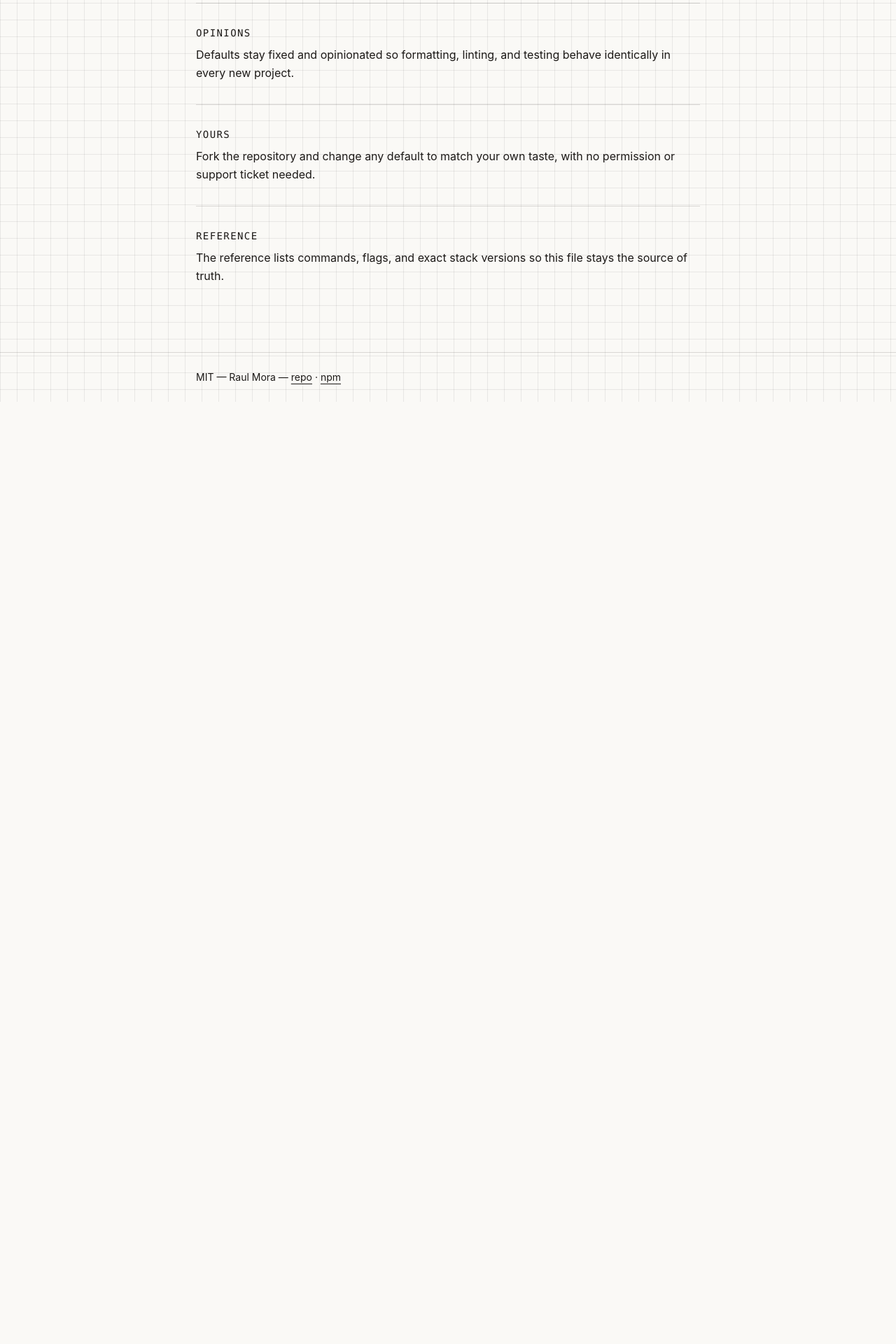
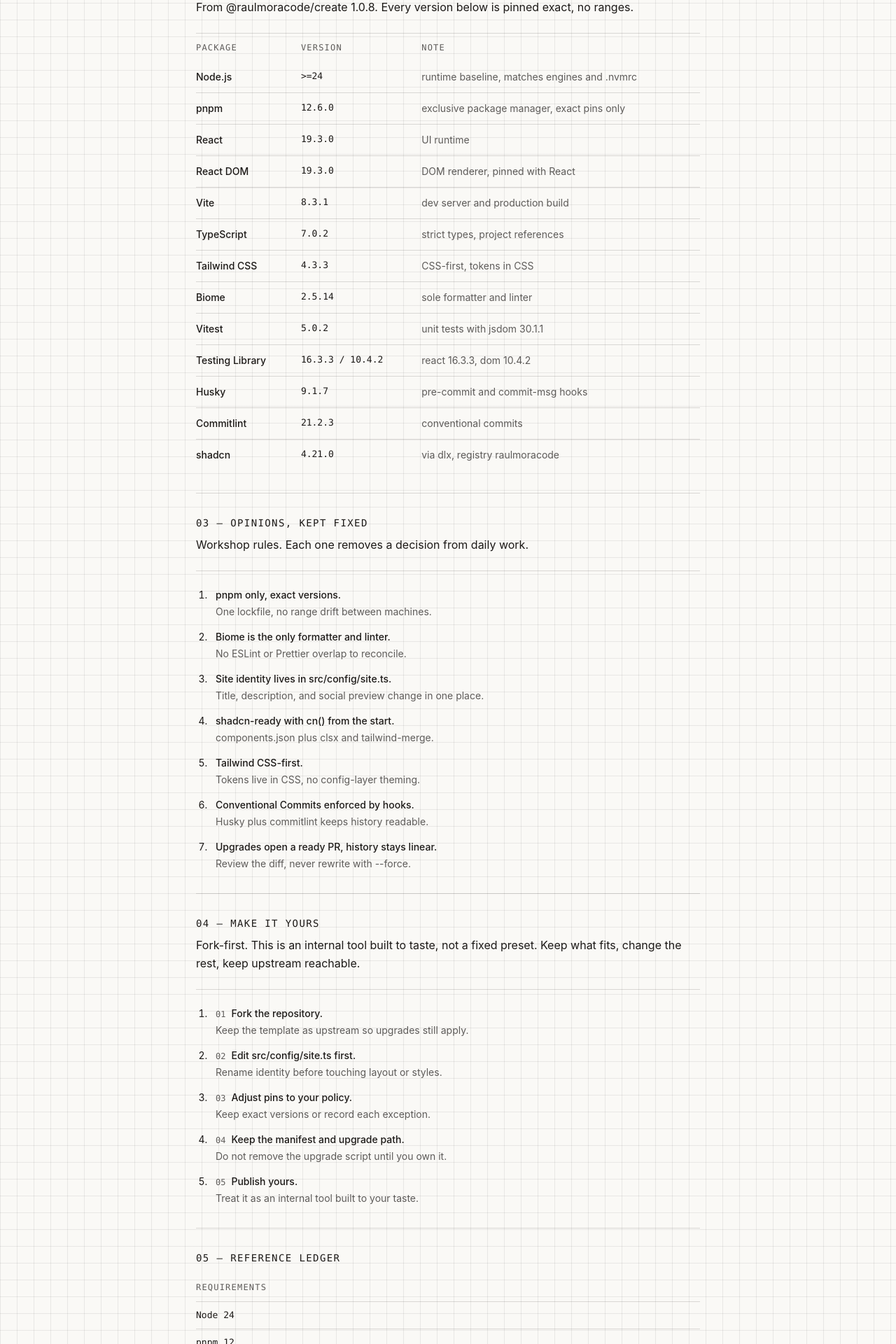
Before and after one commit to raulmoracode/raulmoracode-create-web, a React (Vite) app: page / in a window 1280 px wide. Shown: the part 860-2780 px from the top of the page at 70% size. Before the commit the page ends 1434 px from the top, so only its background shows below. Built offline with nearby package versions, Linux system fonts and the light colour scheme.

Commit message:
feat: add stack ledger opinions fork reference (#3)
Fill dossier with pinned versions and fork guide.

Keep ledger style with no cards or CTAs.

```diff
--- a/src/App.tsx
+++ b/src/App.tsx
@@ -1,7 +1,9 @@
 import { PipelineDrawing } from "./components/pipeline-drawing";
 import { site } from "./config/site";
+import { COMMANDS, FORK_STEPS, OPINIONS, REQUIREMENTS, STACK } from "./content";
 
 const npmUrl = "https://www.npmjs.com/package/@raulmoracode/create";
+const repoUrl = "https://github.com/raulmoracode/raulmoracode-create";
 
 function App() {
   return (
@@ -29,15 +31,22 @@
             An internal tool, kept in the open
           </h1>
           <p className="mt-4 max-w-prose leading-relaxed">
-            This CLI is built to the author&apos;s taste for starting React +
-            Vite and Next.js projects. Anyone can fork it and make their own
-            version. There are no support promises — use it as-is and adapt what
-            you need.
+            @raulmoracode/create scaffolds React + Vite and Next.js projects
+            with Tailwind, shadcn, Biome, and Vitest. It is built to my taste
+            for starting projects the same way every time. Anyone can fork it
+            and shape their own version. No support promises, no roadmap to
+            request from.
+          </p>
+          <p className="mt-3 max-w-prose font-mono text-xs leading-relaxed opacity-70">
+            source: {repoUrl} · this page documents the tool, it does not sell
+            it
           </p>
         </section>
 
         <section id="run" className="border-b border-ink/15 py-8">
-          <h2 className="font-mono text-sm uppercase tracking-widest">Run</h2>
+          <h2 className="font-mono text-sm uppercase tracking-widest">
+            01 — A run, drawn
+          </h2>
           <p className="mt-2 leading-relaxed">
             A run is four stations. The drawing below carries it, so there is no
             paragraph to decode.
@@ -53,40 +62,105 @@
 
         <section id="inside" className="border-b border-ink/15 py-8">
           <h2 className="font-mono text-sm uppercase tracking-widest">
-            Inside
+            02 — What lands in a new project
           </h2>
           <p className="mt-2 leading-relaxed">
-            Each scaffold ships with Tailwind CSS 4.3.3, shadcn, Biome 2.5.14,
-            and Vitest 5.0.2 configured the same way.
+            From @raulmoracode/create 1.0.8. Every version below is pinned
+            exact, no ranges.
           </p>
+          <table className="mt-6 w-full border-t border-ink/15 text-left text-sm">
+            <thead>
+              <tr className="font-mono text-xs uppercase tracking-widest opacity-70">
+                <th scope="col" className="py-3 pr-4 font-medium">
+                  Package
+                </th>
+                <th scope="col" className="py-3 pr-4 font-medium">
+                  Version
+                </th>
+                <th scope="col" className="py-3 font-medium">
+                  Note
+                </th>
+              </tr>
+            </thead>
+            <tbody className="divide-y divide-ink/15">
+              {STACK.map((row) => (
+                <tr key={row.dep}>
+                  <td className="py-3 pr-4 font-medium">{row.dep}</td>
+                  <td className="py-3 pr-4 font-mono text-[13px]">
+                    {row.version}
+                  </td>
+                  <td className="py-3 opacity-70">{row.note}</td>
+                </tr>
+              ))}
+            </tbody>
+          </table>
         </section>
 
         <section id="opinions" className="border-b border-ink/15 py-8">
           <h2 className="font-mono text-sm uppercase tracking-widest">
-            Opinions
+            03 — Opinions, kept fixed
           </h2>
           <p className="mt-2 leading-relaxed">
-            Defaults stay fixed and opinionated so formatting, linting, and
-            testing behave identically in every new project.
+            Workshop rules. Each one removes a decision from daily work.
           </p>
+          <ol className="mt-6 list-decimal space-y-4 border-t border-ink/15 pl-5 pt-6 text-sm">
+            {OPINIONS.map((opinion) => (
+              <li key={opinion.rule} className="pl-2">
+                <p className="font-medium">{opinion.rule}</p>
+                <p className="mt-1 opacity-70">{opinion.why}</p>
+              </li>
+            ))}
+          </ol>
         </section>
 
         <section id="yours" className="border-b border-ink/15 py-8">
-          <h2 className="font-mono text-sm uppercase tracking-widest">Yours</h2>
+          <h2 className="font-mono text-sm uppercase tracking-widest">
+            04 — Make it yours
+          </h2>
           <p className="mt-2 leading-relaxed">
-            Fork the repository and change any default to match your own taste,
-            with no permission or support ticket needed.
+            Fork-first. This is an internal tool built to taste, not a fixed
+            preset. Keep what fits, change the rest, keep upstream reachable.
           </p>
+          <ol className="mt-6 list-decimal space-y-4 border-t border-ink/15 pl-5 pt-6 text-sm">
+            {FORK_STEPS.map((step, index) => (
+              <li key={step.title} className="pl-2">
+                <p className="font-medium">
+                  <span className="mr-2 font-mono text-xs opacity-70">
+                    {String(index + 1).padStart(2, "0")}
+                  </span>
+                  {step.title}
+                </p>
+                <p className="mt-1 opacity-70">{step.detail}</p>
+              </li>
+            ))}
+          </ol>
         </section>
 
         <section id="reference" className="py-8">
           <h2 className="font-mono text-sm uppercase tracking-widest">
-            Reference
+            05 — Reference ledger
           </h2>
-          <p className="mt-2 leading-relaxed">
-            The reference lists commands, flags, and exact stack versions so
-            this file stays the source of truth.
-          </p>
+          <h3 className="mt-6 font-mono text-xs uppercase tracking-widest opacity-70">
+            Requirements
+          </h3>
+          <ul className="mt-3 divide-y divide-ink/15 border-t border-ink/15 text-sm">
+            {REQUIREMENTS.map((req) => (
+              <li key={req} className="py-2.5 font-mono text-[13px]">
+                {req}
+              </li>
+            ))}
+          </ul>
+          <h3 className="mt-10 font-mono text-xs uppercase tracking-widest opacity-70">
+            Commands
+          </h3>
+          <dl className="mt-3 divide-y divide-ink/15 border-t border-ink/15 text-sm">
+            {COMMANDS.map((command) => (
+              <div key={command.cmd} className="py-3">
+                <dt className="opacity-70">{command.label}</dt>
+                <dd className="mt-1 font-mono text-[13px]">{command.cmd}</dd>
+              </div>
+            ))}
+          </dl>
         </section>
       </main>
 
--- /dev/null
+++ b/src/content.ts
@@ -0,0 +1,157 @@
+export interface StackRow {
+  dep: string;
+  version: string;
+  note: string;
+}
+
+export interface CommandRow {
+  label: string;
+  cmd: string;
+}
+
+export interface Opinion {
+  rule: string;
+  why: string;
+}
+
+export interface ForkStep {
+  title: string;
+  detail: string;
+}
+
+export const STACK: StackRow[] = [
+  {
+    dep: "Node.js",
+    version: ">=24",
+    note: "runtime baseline, matches engines and .nvmrc",
+  },
+  {
+    dep: "pnpm",
+    version: "12.6.0",
+    note: "exclusive package manager, exact pins only",
+  },
+  { dep: "React", version: "19.3.0", note: "UI runtime" },
+  {
+    dep: "React DOM",
+    version: "19.3.0",
+    note: "DOM renderer, pinned with React",
+  },
+  { dep: "Vite", version: "8.3.1", note: "dev server and production build" },
+  {
+    dep: "TypeScript",
+    version: "7.0.2",
+    note: "strict types, project references",
+  },
+  {
+    dep: "Tailwind CSS",
+    version: "4.3.3",
+    note: "CSS-first, tokens in CSS",
+  },
+  { dep: "Biome", version: "2.5.14", note: "sole formatter and linter" },
+  { dep: "Vitest", version: "5.0.2", note: "unit tests with jsdom 30.1.1" },
+  {
+    dep: "Testing Library",
+    version: "16.3.3 / 10.4.2",
+    note: "react 16.3.3, dom 10.4.2",
+  },
+  {
+    dep: "Husky",
+    version: "9.1.7",
+    note: "pre-commit and commit-msg hooks",
+  },
+  {
+    dep: "Commitlint",
+    version: "21.2.3",
+    note: "conventional commits",
+  },
+  {
+    dep: "shadcn",
+    version: "4.21.0",
+    note: "via dlx, registry raulmoracode",
+  },
+];
+
+export const REQUIREMENTS: string[] = [
+  "Node 24",
+  "pnpm 12",
+  "git identity configured",
+  "empty GitHub repository",
+  "gh authenticated",
+];
+
+export const COMMANDS: CommandRow[] = [
+  { label: "Install globally", cmd: "npm i -g @raulmoracode/create" },
+  { label: "Scaffold", cmd: "raulmoracode-create" },
+  { label: "Verbose output", cmd: "raulmoracode-create --verbose" },
+  { label: "Help", cmd: "raulmoracode-create --help" },
+  { label: "Version", cmd: "raulmoracode-create --version" },
+  { label: "Dev server", cmd: "pnpm dev" },
+  { label: "Production build", cmd: "pnpm build" },
+  { label: "Format and lint check", cmd: "pnpm check" },
+  { label: "Apply formatting", cmd: "pnpm format" },
+  { label: "Lint", cmd: "pnpm lint" },
+  { label: "Tests, watch mode", cmd: "pnpm test" },
+  { label: "Tests, single run", cmd: "CI=true pnpm test" },
+  {
+    label: "Add UI component",
+    cmd: "pnpm dlx shadcn@4.21.0 add @raulmoracode/<component>",
+  },
+  {
+    label: "Upgrade scaffold",
+    cmd: "pnpm dlx @raulmoracode/create@latest upgrade",
+  },
+];
+
+export const OPINIONS: Opinion[] = [
+  {
+    rule: "pnpm only, exact versions.",
+    why: "One lockfile, no range drift between machines.",
+  },
+  {
+    rule: "Biome is the only formatter and linter.",
+    why: "No ESLint or Prettier overlap to reconcile.",
+  },
+  {
+    rule: "Site identity lives in src/config/site.ts.",
+    why: "Title, description, and social preview change in one place.",
+  },
+  {
+    rule: "shadcn-ready with cn() from the start.",
+    why: "components.json plus clsx and tailwind-merge.",
+  },
+  {
+    rule: "Tailwind CSS-first.",
+    why: "Tokens live in CSS, no config-layer theming.",
+  },
+  {
+    rule: "Conventional Commits enforced by hooks.",
+    why: "Husky plus commitlint keeps history readable.",
+  },
+  {
+    rule: "Upgrades open a ready PR, history stays linear.",
+    why: "Review the diff, never rewrite with --force.",
+  },
+];
+
+export const FORK_STEPS: ForkStep[] = [
+  {
+    title: "Fork the repository.",
+    detail: "Keep the template as upstream so upgrades still apply.",
+  },
+  {
+    title: "Edit src/config/site.ts first.",
+    detail: "Rename identity before touching layout or styles.",
+  },
+  {
+    title: "Adjust pins to your policy.",
+    detail: "Keep exact versions or record each exception.",
+  },
+  {
+    title: "Keep the manifest and upgrade path.",
+    detail: "Do not remove the upgrade script until you own it.",
+  },
+  {
+    title: "Publish yours.",
+    detail: "Treat it as an internal tool built to your taste.",
+  },
+];
```
Also changed, not shown: 1 other file (tests, documents, lock files or other folders).
